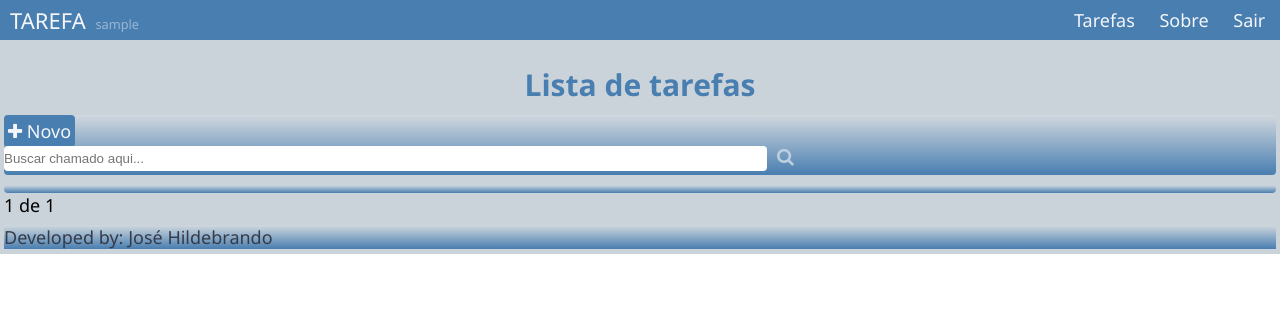
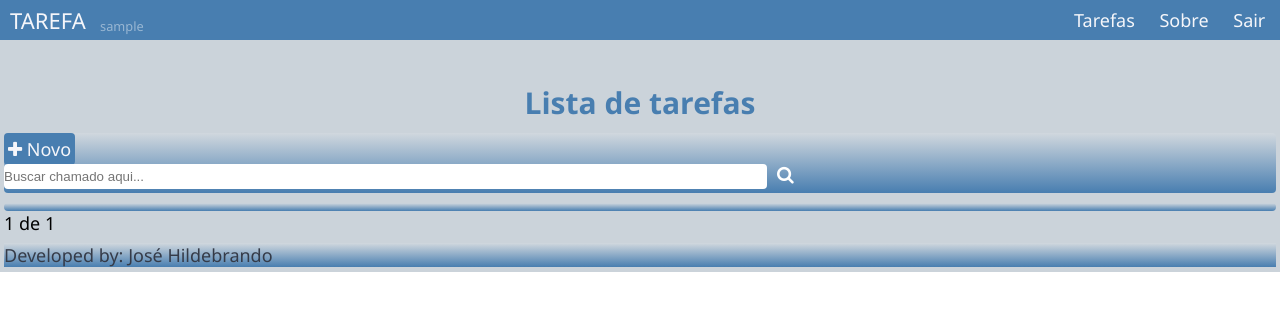
Before and after one commit to hildebrando001/Tarefa-Django-Python, a Django app: page / in a window 1280 px wide. Shown: the top 311 px of the page. Run offline with Django 3.2, Linux system fonts and the light colour scheme; the visitor is signed in with stand-in values (Sample User, id 1); data that the repository does not hold is empty; some libraries are stand-ins or nearby versions.

Commit message:
css updated

```diff
--- a/tasks/static/css/styles.css
+++ b/tasks/static/css/styles.css
@@ -5,13 +5,16 @@
 }
 
 .logged-user {
-    margin-left: 5px;
-    color: #f5f6fa79;
+    display: flex;
+    position: relative;
+    top: -23px;
+    margin-left: 100px;
+    color: #ffffff71;
     font-size: 0.8rem;
 }
 
 .icon {
-    color: #bdd0e2;
+    color: #ffffff;
     padding: 5px;
     cursor: pointer;
 }
@@ -21,7 +24,6 @@
     box-shadow: 2px 2px 1px #353b48;
     border-radius: 4px;
 }
-
 
 .nav {
     display: flex;
@@ -95,7 +97,6 @@
         padding-right: 10px;
         padding-top: 4px;
         align-items: center;
-
     }
     .nav i{
         font-size: 23px;
@@ -186,7 +187,14 @@
 }
 
 .title {
+    width: calc(100% - 154px);
     flex-wrap: wrap;
+}
+
+.title:hover {
+    background: rgba(255, 255, 255, 0.274);
+    border-radius: 8px;
+    cursor: pointer;
 }
 
 .list a {
@@ -194,12 +202,13 @@
 }
 
 .iconlist {
-
+    width: 60px;
 }
 
 .done {            /*task status in the task list*/
     display: inline-block;
     width: 80px;
+    margin-left: 4px;
 }
 
 
--- a/tasks/templates/base.html
+++ b/tasks/templates/base.html
@@ -15,9 +15,6 @@
             <div class="nav-header">
                 <div class="nav-title">
                     <a href="/">TAREFA</a>
-                    {% if user %}
-                        <span class="logged-user">{{ user }}</span>
-                    {% endif %}
                 </div>
             </div>
             <div class="nav-btn">
--- a/tasks/templates/tasks/list.html
+++ b/tasks/templates/tasks/list.html
@@ -4,6 +4,7 @@
 
 
 {% block content %}
+<span class="logged-user">{{ user }}</span>
 <div class="list-body">
     <h1>Lista de tarefas</h1>
     <div class="list-top">
```
